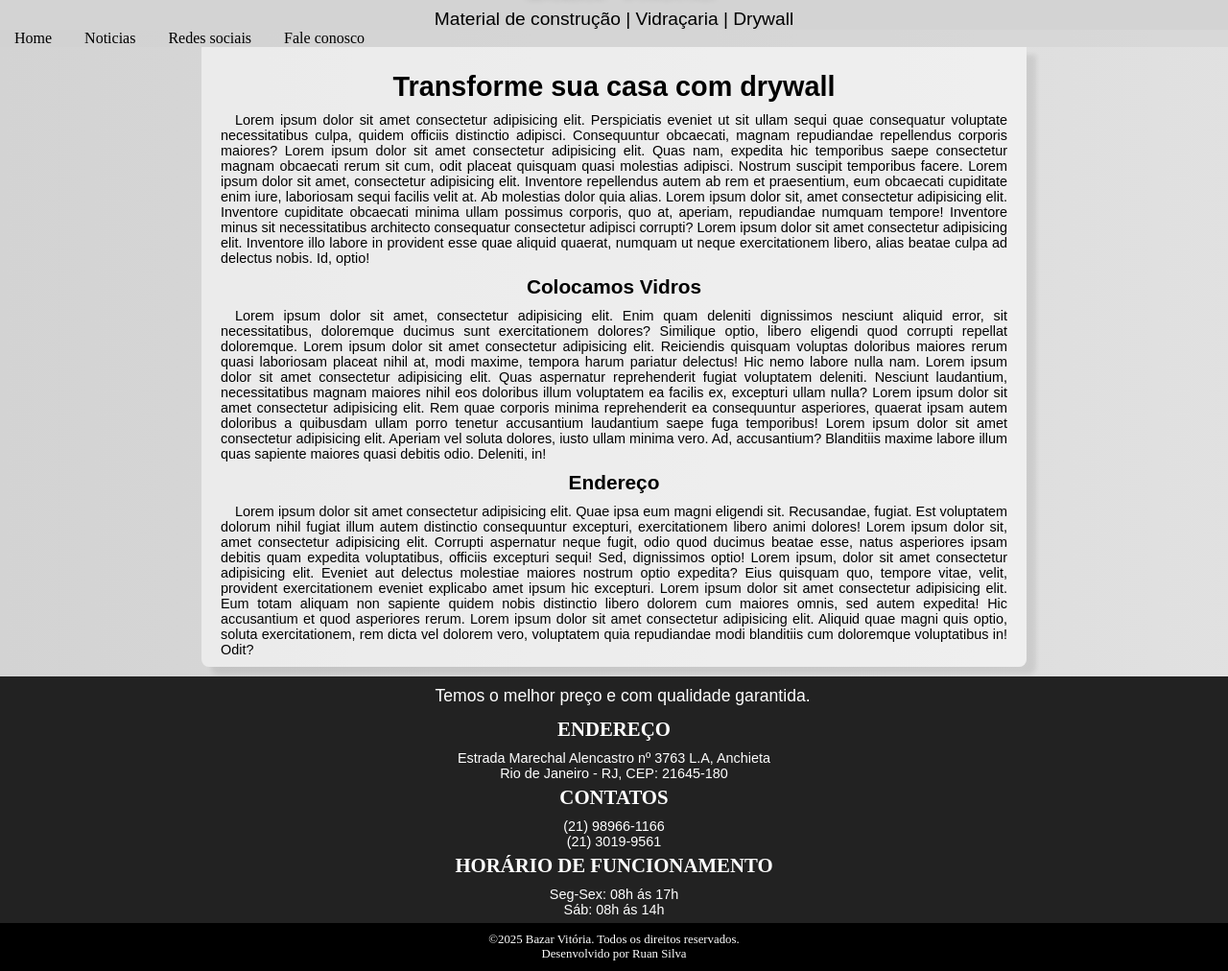
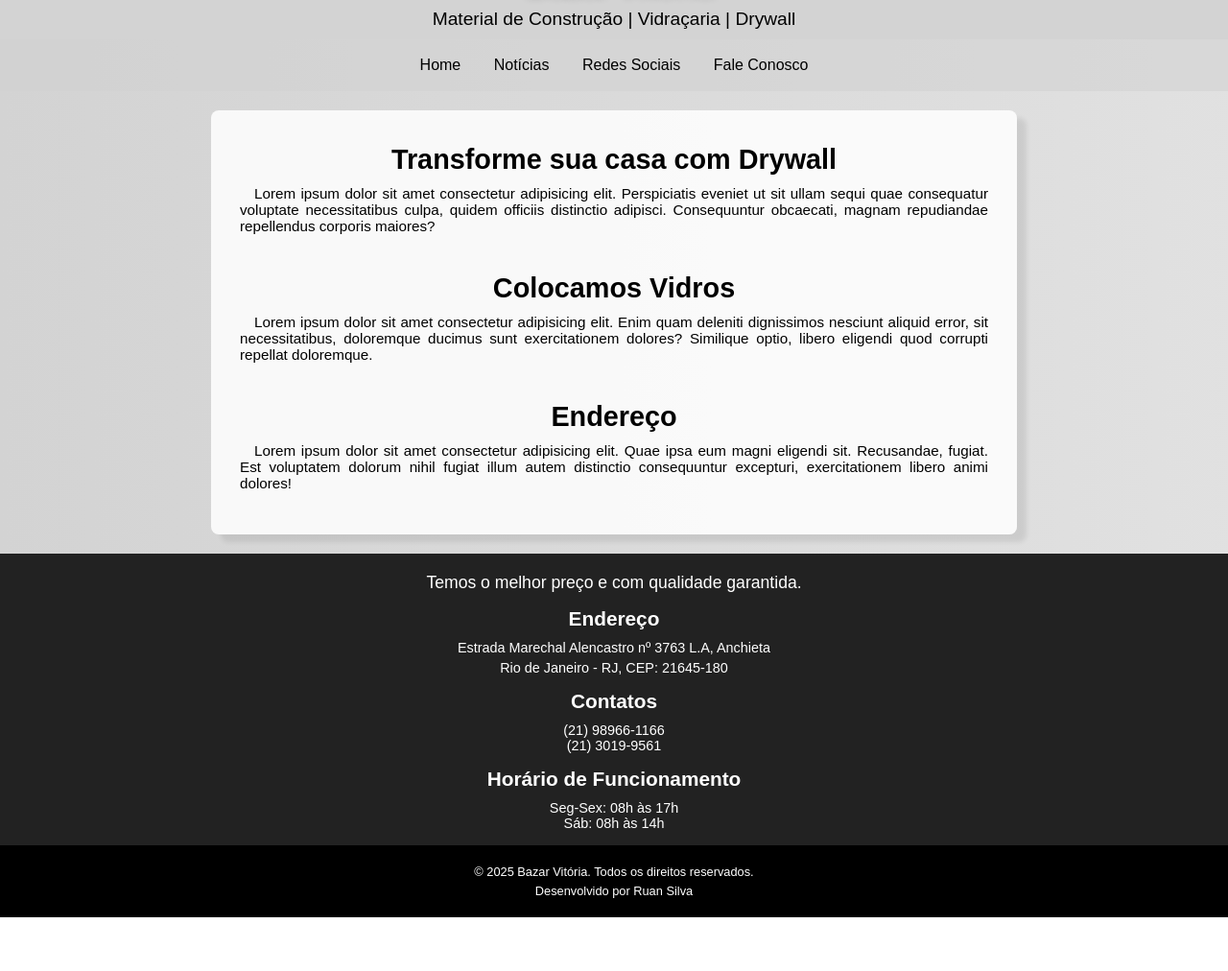
Before and after one commit to RuanSilva23/SiteDoBazarVitoria, a plain HTML site: page index.html in a window 1280 px wide. Shown: the part 48-1060 px from the top of the page at 96% size. After the commit the page ends 1004 px from the top, so only its background shows below. Drawn offline with Linux system fonts and the light colour scheme.

Commit message:
Update no site

```diff
--- a/index.html
+++ b/index.html
@@ -7,56 +7,58 @@
   <link rel="stylesheet" href="style.css">
 </head>
 <body>
+
   <header class="cabecalho">
     <h1>Bazar Vitória</h1>
-        <p>Material de construção | Vidraçaria | Drywall</p>
+    <p>Material de Construção | Vidraçaria | Drywall</p>
   </header>
+
   <nav class="menu">
     <a href="index.html">Home</a>
-        <a href="#">Noticias</a>
-        <a href="redessocias.html">Redes sociais</a>
-        <a href="enderecoetelefone">Fale conosco</a>
+    <a href="#">Notícias</a>
+    <a href="redessociais.html">Redes Sociais</a>
+    <a href="enderecoetelefone.html">Fale Conosco</a>
   </nav>
+
   <main>
     <article class="primeiroArtigo">
-            <h2>Transforme sua casa com drywall</h2>
-            <p>Lorem ipsum dolor sit amet consectetur adipisicing elit. Perspiciatis eveniet ut sit ullam sequi quae consequatur voluptate necessitatibus culpa, quidem officiis distinctio adipisci. Consequuntur obcaecati, magnam repudiandae repellendus corporis maiores? Lorem ipsum dolor sit amet consectetur adipisicing elit. Quas nam, expedita hic temporibus saepe consectetur magnam obcaecati rerum sit cum, odit placeat quisquam quasi molestias adipisci. Nostrum suscipit temporibus facere. Lorem ipsum dolor sit amet, consectetur adipisicing elit. Inventore repellendus autem ab rem et praesentium, eum obcaecati cupiditate enim iure, laboriosam sequi facilis velit at. Ab molestias dolor quia alias. Lorem ipsum dolor sit, amet consectetur adipisicing elit. Inventore cupiditate obcaecati minima ullam possimus corporis, quo at, aperiam, repudiandae numquam tempore! Inventore minus sit necessitatibus architecto consequatur consectetur adipisci corrupti? Lorem ipsum dolor sit amet consectetur adipisicing elit. Inventore illo labore in provident esse quae aliquid quaerat, numquam ut neque exercitationem libero, alias beatae culpa ad delectus nobis. Id, optio!</p>
+      <h2>Transforme sua casa com Drywall</h2>
+      <p>Lorem ipsum dolor sit amet consectetur adipisicing elit. Perspiciatis eveniet ut sit ullam sequi quae consequatur voluptate necessitatibus culpa, quidem officiis distinctio adipisci. Consequuntur obcaecati, magnam repudiandae repellendus corporis maiores?</p>
     </article>
+
     <article class="segundoArtigo">
       <h2>Colocamos Vidros</h2>
-            <p>Lorem ipsum dolor sit amet, consectetur adipisicing elit. Enim quam deleniti dignissimos nesciunt aliquid error, sit necessitatibus, doloremque ducimus sunt exercitationem dolores? Similique optio, libero eligendi quod corrupti repellat doloremque. Lorem ipsum dolor sit amet consectetur adipisicing elit. Reiciendis quisquam voluptas doloribus maiores rerum quasi laboriosam placeat nihil at, modi maxime, tempora harum pariatur delectus! Hic nemo labore nulla nam. Lorem ipsum dolor sit amet consectetur adipisicing elit. Quas aspernatur reprehenderit fugiat voluptatem deleniti. Nesciunt laudantium, necessitatibus magnam maiores nihil eos doloribus illum voluptatem ea facilis ex, excepturi ullam nulla? Lorem ipsum dolor sit amet consectetur adipisicing elit. Rem quae corporis minima reprehenderit ea consequuntur asperiores, quaerat ipsam autem doloribus a quibusdam ullam porro tenetur accusantium laudantium saepe fuga temporibus! Lorem ipsum dolor sit amet consectetur adipisicing elit. Aperiam vel soluta dolores, iusto ullam minima vero. Ad, accusantium? Blanditiis maxime labore illum quas sapiente maiores quasi debitis odio. Deleniti, in!</p>
-
+      <p>Lorem ipsum dolor sit amet consectetur adipisicing elit. Enim quam deleniti dignissimos nesciunt aliquid error, sit necessitatibus, doloremque ducimus sunt exercitationem dolores? Similique optio, libero eligendi quod corrupti repellat doloremque.</p>
     </article>
 
     <article class="endereco">
-            <h2>Endereço </h2>
-            <p>Lorem ipsum dolor sit amet consectetur adipisicing elit. Quae ipsa eum magni eligendi sit. Recusandae, fugiat. Est voluptatem dolorum nihil fugiat illum autem distinctio consequuntur excepturi, exercitationem libero animi dolores! Lorem ipsum dolor sit, amet consectetur adipisicing elit. Corrupti aspernatur neque fugit, odio quod ducimus beatae esse, natus asperiores ipsam debitis quam expedita voluptatibus, officiis excepturi sequi! Sed, dignissimos optio! Lorem ipsum, dolor sit amet consectetur adipisicing elit. Eveniet aut delectus molestiae maiores nostrum optio expedita? Eius quisquam quo, tempore vitae, velit, provident exercitationem eveniet explicabo amet ipsum hic excepturi. Lorem ipsum dolor sit amet consectetur adipisicing elit. Eum totam aliquam non sapiente quidem nobis distinctio libero dolorem cum maiores omnis, sed autem expedita! Hic accusantium et quod asperiores rerum. Lorem ipsum dolor sit amet consectetur adipisicing elit. Aliquid quae magni quis optio, soluta exercitationem, rem dicta vel dolorem vero, voluptatem quia repudiandae modi blanditiis cum doloremque voluptatibus in! Odit?</p>
+      <h2>Endereço</h2>
+      <p>Lorem ipsum dolor sit amet consectetur adipisicing elit. Quae ipsa eum magni eligendi sit. Recusandae, fugiat. Est voluptatem dolorum nihil fugiat illum autem distinctio consequuntur excepturi, exercitationem libero animi dolores!</p>
     </article>
   </main>
 
   <footer>
-        <div class="enderecoetelefone">
+    <section class="enderecoetelefone">
       <h4>Temos o melhor preço e com qualidade garantida.</h4>
 
-            <h3>ENDEREÇO</h3>
+      <h3>Endereço</h3>
       <p>Estrada Marechal Alencastro nº 3763 L.A, Anchieta</p>
       <p>Rio de Janeiro - RJ, CEP: 21645-180</p>
 
-            <h3>CONTATOS</h3>
+      <h3>Contatos</h3>
       <p>(21) 98966-1166<br>
          (21) 3019-9561</p>
 
-            <h3>HORÁRIO DE FUNCIONAMENTO</h3>
-            <p>Seg-Sex: 08h ás 17h <br>
-            Sáb: 08h ás 14h
-            </p>
+      <h3>Horário de Funcionamento</h3>
+      <p>Seg-Sex: 08h às 17h<br>
+         Sáb: 08h às 14h</p>
+    </section>
 
-        </div>
+    <section class="rodapeDoCriador">
+      <p>&copy; 2025 Bazar Vitória. Todos os direitos reservados.</p>
+      <p>Desenvolvido por <a href="#" target="_blank" class="criador">Ruan Silva</a></p>
+    </section>
+  </footer>
 
-        <div class="rodapeDoCriador">
-            <p>&copy;2025 Bazar Vitória. Todos os direitos reservados.</p>
-            <p>Desenvolvido por <a href="#" target="_blank" class="criador">Ruan Silva</a></p>
-        </div>
-    </footer>
 </body>
 </html>
--- a/style.css
+++ b/style.css
@@ -1,169 +1,159 @@
-@charset "UFT-8";
+@charset "UTF-8";
 
-*{
+/* Reset básico */
+* {
     margin: 0;
     padding: 0;
-
+    box-sizing: border-box;
 }
 
-body{
-    background-image:linear-gradient(to right, lightgray, rgba(211, 211, 211, 0.685)) ;
+body {
+    background-image: linear-gradient(to right, lightgray, rgba(211, 211, 211, 0.685));
+    font-family: Arial, Helvetica, sans-serif;
 }
 
-.cabecalho > h1{
-    font-family: Arial, Helvetica, sans-serif;
+/* Cabeçalho */
+.cabecalho > h1 {
     font-size: 2em;
     margin: auto;
     text-align: center;
     background-color: lightgray;
-    padding: 10px 0px 10px 0px;
-    text-shadow: 6px 5px 8px rgba(0, 0, 0, 0.300);
+    padding: 10px 0;
+    text-shadow: 6px 5px 8px rgba(0, 0, 0, 0.3);
 }
 
-.cabecalho > p{
-    font-family: Arial, Helvetica, sans-serif;
+.cabecalho > p {
     font-size: 1.2em;
     text-align: center;
     background-color: lightgray;
+    padding-bottom: 10px;
 }
 
-nav{
+/* Menu */
+nav {
     background-color: rgba(211, 211, 211, 0.575);
-    margin: auto;
-
+    text-align: center;
+    padding: 10px 0;
 }
 
-nav > a{
+nav > a {
     color: black;
-    padding: 2px 15px;
+    padding: 8px 15px;
     text-decoration: none;
+    display: inline-block;
+    transition: background-color 0.3s, color 0.3s;
 }
 
-nav > a:hover{
+nav > a:hover {
     background-color: rgba(211, 211, 211, 0.432);
 }
 
-main{
+/* Conteúdo principal */
+main {
     min-width: 270px;
     max-width: 840px;
-
-    margin: auto;
+    margin: 20px auto;
     box-shadow: 10px 8px 5px rgba(0, 0, 0, 0.082);
-    background-color: rgba(255, 255, 255, 0.527);
-    padding: 10px;
-    border-bottom-left-radius: 8px;
-    border-bottom-right-radius: 8px;
+    background-color: rgba(255, 255, 255, 0.85);
+    padding: 20px;
+    border-radius: 8px;
 }
 
-.primeiroArtigo{
-    margin: auto;
+main article {
+    margin-bottom: 25px;
 }
 
-.primeiroArtigo > h2{
-    font-family: Arial, Helvetica, sans-serif;
+.primeiroArtigo > h2,
+.segundoArtigo > h2,
+.endereco > h2 {
     font-size: 1.8em;
     text-align: center;
-    padding-top: 15px;
-    padding-bottom: 10px;
+    padding: 15px 0 10px;
 }
 
-.primeiroArtigo > p{
-    font-family: Arial, Helvetica, sans-serif;
-    font-size: 0.9em;
+.primeiroArtigo > p,
+.segundoArtigo > p,
+.endereco > p {
+    font-size: 0.95em;
     text-align: justify;
     text-indent: 15px;
-    padding: 0px 10px;
+    padding: 0 10px;
 }
 
-.segundoArtigo{
-    margin: auto;
-}
-
-.segundoArtigo > h2{
-    font-family: Arial, Helvetica, sans-serif;
-    font-size: 1.3em;
-    text-align: center;
-    padding-top: 10px;
-    padding-bottom: 10px;
-}
-
-.segundoArtigo > p{
-    font-family: Arial, Helvetica, sans-serif;
-    font-size: 0.9em;
-    text-align: justify;
-    text-indent: 15px;
-    padding: 0px 10px;
-}
-
-.endereco{
-    margin: auto;
-}
-
-.endereco > h2{
-    font-family: Arial, Helvetica, sans-serif;
-    font-size: 1.3em;
-    text-align: center;
-    padding-top: 10px;
-    padding-bottom: 10px;
-}
-
-.endereco > p{
-    font-family: Arial, Helvetica, sans-serif;
-    font-size: 0.9em;
-    text-align: justify;
-    text-indent: 15px;
-    padding: 0px 10px;
-}
-
-
-.enderecoetelefone{
+/* Rodapé */
+.enderecoetelefone {
     background-color: rgb(34, 34, 34);
     color: white;
-    margin: auto;
-    margin-top: 10px;
-    padding-bottom: 6px;
-}
-
-.enderecoetelefone > h3{
-    margin: auto;
-    font-size: 1.3em;
-    font-weight: bold;
-    text-align: center;
-    padding: 5px 0px 10px;
-}
-
-.enderecoetelefone > h4{
-    font-family: Arial, Helvetica, sans-serif;
-    font-weight: normal;
-    text-align: center;
-    font-size: 1.1em;
-    padding: 10px 0px 7px 18px;
-}
-
-.enderecoetelefone > p{
-    font-family: Arial, Helvetica, sans-serif;
-    font-size: 0.9em;
+    margin-top: 20px;
+    padding: 20px 10px 10px;
     text-align: center;
 }
 
-.rodapeDoCriador{
-    background-color: black;
-    margin: auto;
-    padding: 10px 0px;
+.enderecoetelefone > h4 {
+    font-weight: normal;
+    font-size: 1.1em;
+    margin-bottom: 10px;
 }
 
-.rodapeDoCriador > p{
+.enderecoetelefone > h3 {
+    font-size: 1.3em;
+    font-weight: bold;
+    margin-top: 15px;
+    margin-bottom: 10px;
+}
+
+.enderecoetelefone > p {
+    font-size: 0.9em;
+    margin-bottom: 5px;
+}
+
+/* Rodapé do criador */
+.rodapeDoCriador {
+    background-color: black;
+    padding: 15px 10px;
+    text-align: center;
+}
+
+.rodapeDoCriador > p {
     color: white;
     font-size: 0.8em;
-    text-align: center;
-
+    margin: 5px 0;
 }
 
-.criador{
+.criador {
     color: white;
     text-decoration: none;
+    transition: color 0.3s;
 }
 
-.criador:hover{
+.criador:hover {
     color: lightgrey;
 }
+
+/* Responsividade */
+@media screen and (max-width: 600px) {
+    .cabecalho > h1 {
+        font-size: 1.5em;
+    }
+
+    .cabecalho > p {
+        font-size: 1em;
+    }
+
+    nav > a {
+        display: block;
+        padding: 12px;
+        margin: 5px 0;
+        border-bottom: 1px solid #ccc;
+    }
+
+    main {
+        padding: 15px;
+    }
+
+    .primeiroArtigo > h2,
+    .segundoArtigo > h2,
+    .endereco > h2 {
+        font-size: 1.4em;
+    }
+}
```
Lines whose indentation alone changed are shown as unchanged.
